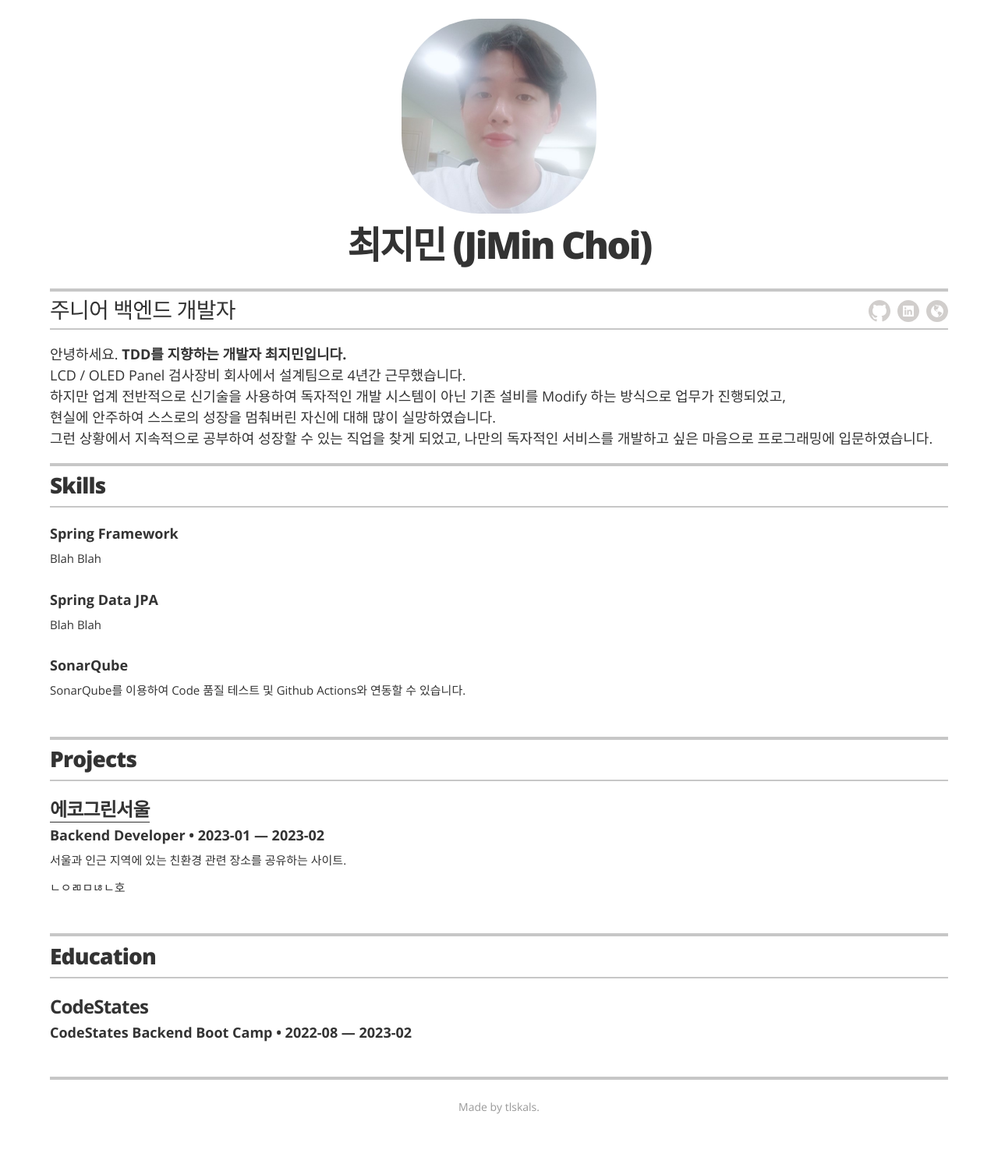
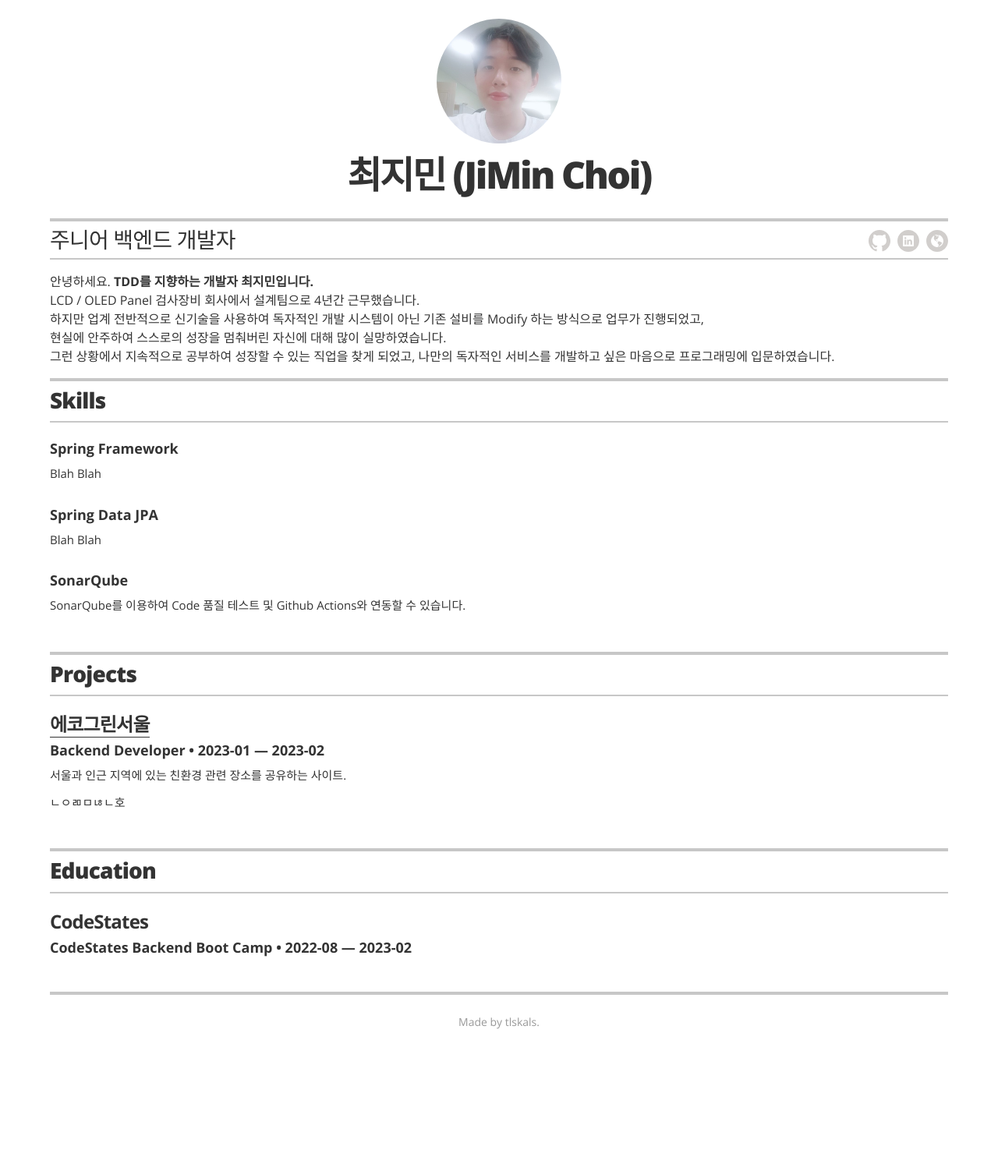
Before and after one commit to tlskals/tlskals.github.io, a Jekyll site: the page built from index.html, in a window 1280 px wide. Shown: the whole page at 78% size. Built offline with Jekyll 4.4.1, drawn with Linux system fonts in a browser that asks for light colours; after the commit the page ends 1393 px from its top, so only the background shows below that.

Commit message:
Update _resume.scss

```diff
--- a/_sass/_resume.scss
+++ b/_sass/_resume.scss
@@ -21,7 +21,7 @@
 .page-header { padding: 1.5rem 0;
 
   .avatar {
-    width: 250px;
+    width: 160px;
     max-width: 100%;
     overflow: hidden;
     @include border-radius(100px);
@@ -70,7 +70,7 @@
   }
 
   .executive-summary {
-    @include media_larger_than_mobile { font-size: 1.125rem; }
+    @include media_larger_than_mobile { font-size: 1rem; }
   }
 }
 
```
